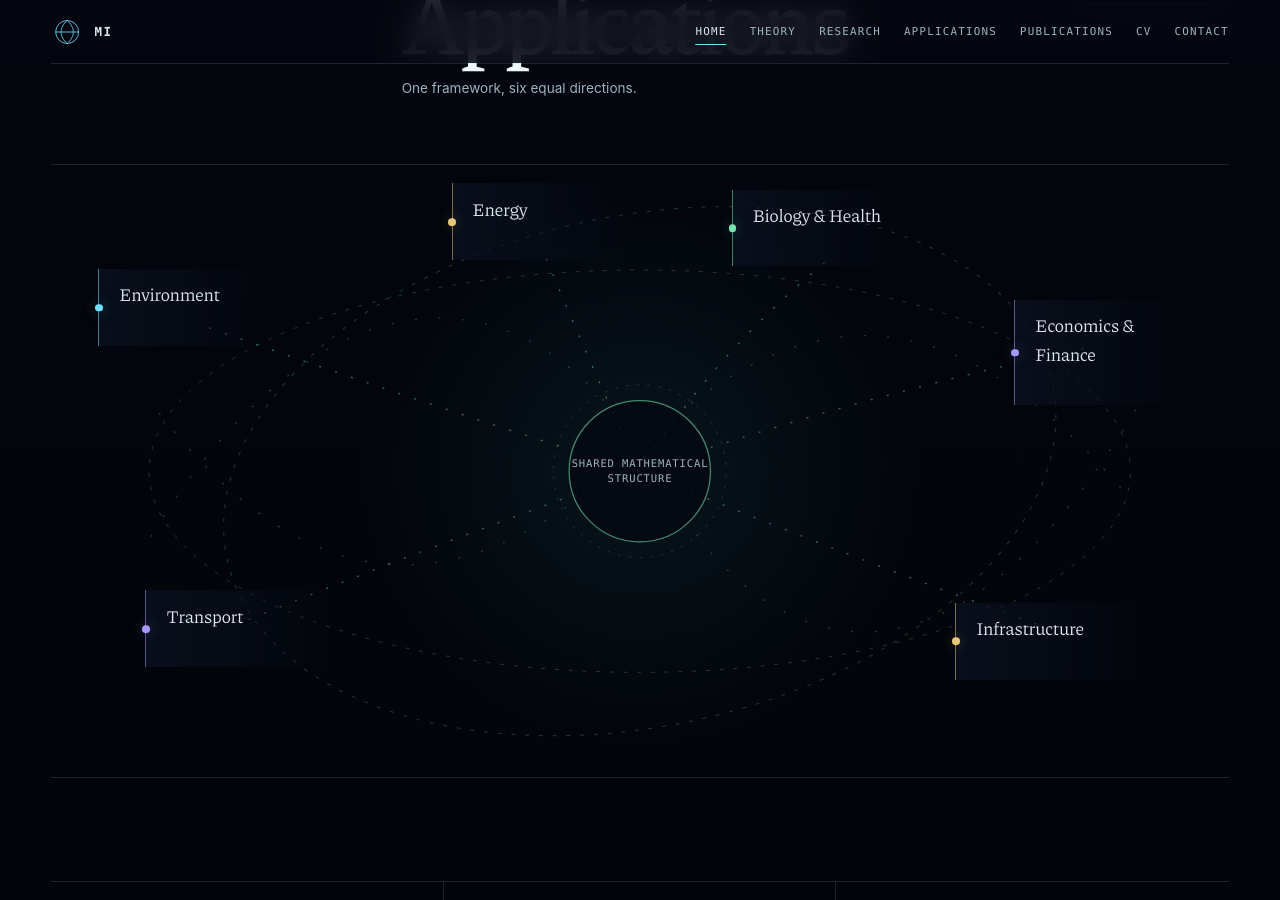
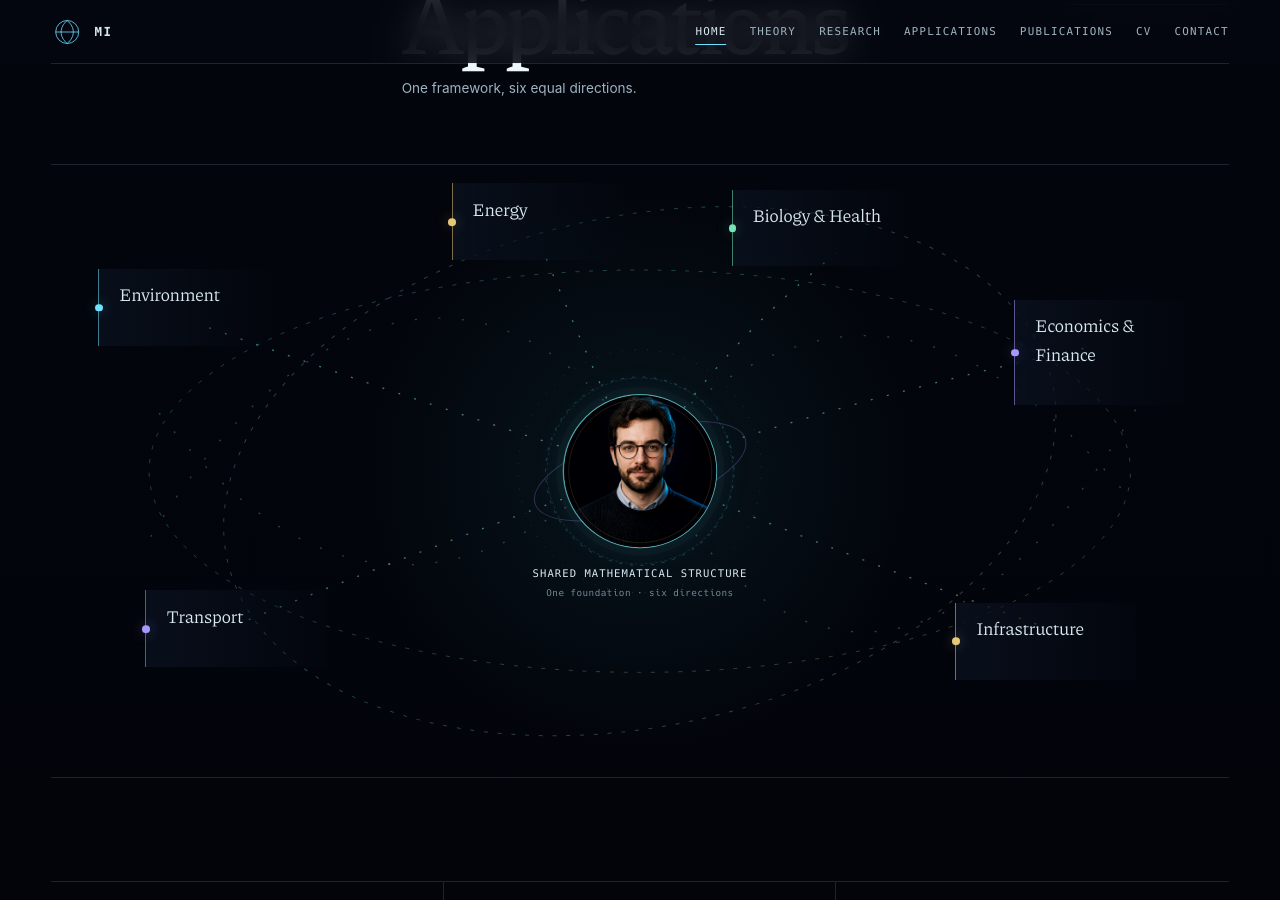
Before and after one commit to smikoiv/MichaelIv-Quantum_AI_research, a Jekyll site: the page built from index.html, in a window 1280 px wide and 900 px high, scrolled down 2750 px. Built offline with Jekyll 4.4.1, drawn with Linux system fonts in a browser that asks for light colours.

Commit message:
feat: anchor applications field with portrait core

```diff
--- a/_includes/application-field.html
+++ b/_includes/application-field.html
@@ -21,9 +21,9 @@
       <path d="M600 300Q820 224 1056 174"></path>
       <path d="M600 300Q820 390 1010 458"></path>
     </g>
-    <circle class="application-field__core-orbit application-field__core-orbit--outer" cx="600" cy="300" r="112"></circle>
-    <circle class="application-field__core-orbit" cx="600" cy="300" r="88"></circle>
-    <circle class="application-field__core" cx="600" cy="300" r="72"></circle>
+    <circle class="application-field__core-orbit application-field__core-orbit--outer" cx="600" cy="300" r="124"></circle>
+    <circle class="application-field__core-orbit" cx="600" cy="300" r="96"></circle>
+    <circle class="application-field__core" cx="600" cy="300" r="78"></circle>
   </svg>
   <svg class="application-field__map application-field__map--mobile" viewBox="0 0 360 440" role="presentation" aria-hidden="true">
     <defs>
@@ -46,11 +46,19 @@
       <path d="M180 220Q124 306 75 370"></path>
       <path d="M180 220Q236 306 285 370"></path>
     </g>
-    <circle class="application-field__core-orbit application-field__core-orbit--outer" cx="180" cy="220" r="62"></circle>
-    <circle class="application-field__core-orbit" cx="180" cy="220" r="49"></circle>
-    <circle class="application-field__core" cx="180" cy="220" r="39"></circle>
+    <circle class="application-field__core-orbit application-field__core-orbit--outer" cx="180" cy="220" r="66"></circle>
+    <circle class="application-field__core-orbit" cx="180" cy="220" r="52"></circle>
+    <circle class="application-field__core" cx="180" cy="220" r="43"></circle>
   </svg>
-  <p class="application-field__core-label">Shared mathematical structure</p>
+  <figure class="application-field__portrait">
+    <div class="application-field__portrait-frame">
+      <img src="{{ '/assets/images/michael-iv-portrait.jpg' | relative_url }}" alt="Portrait of Michael Miko Iv" width="720" height="720" decoding="async" fetchpriority="high">
+    </div>
+    <figcaption>
+      <span>Shared mathematical structure</span>
+      <small>One foundation · six directions</small>
+    </figcaption>
+  </figure>
   <div class="application-field__nodes">
     {% for item in site.data.applications %}
       <a class="application-field__node application-field__node--{{ forloop.index }}" id="{{ item.title | slugify }}" href="{{ item.link | relative_url }}" data-application-node data-application-index="{{ forloop.index0 }}">
--- a/_sass/_pages.scss
+++ b/_sass/_pages.scss
@@ -361,7 +361,7 @@
   stroke: url(#application-flow);
   stroke-width: 1;
   stroke-dasharray: 4 10;
-  opacity: 0.24;
+  opacity: 0.28;
 }
 
 .application-field__orbits path {
@@ -376,7 +376,7 @@
 }
 
 .application-field__radials path {
-  opacity: 0.44;
+  opacity: 0.52;
   stroke-dasharray: 2 15;
   transition: opacity 220ms ease, stroke-width 220ms ease;
   animation: application-current 20s linear infinite;
@@ -391,37 +391,141 @@
 
 .application-field__core-orbit {
   fill: none;
-  stroke: rgba(113, 225, 255, 0.18);
+  stroke: rgba(113, 225, 255, 0.25);
   stroke-width: 1;
   stroke-dasharray: 3 8;
 }
 
 .application-field__core-orbit--outer {
-  stroke: rgba(168, 151, 255, 0.13);
+  stroke: rgba(168, 151, 255, 0.2);
   stroke-dasharray: 1 12;
 }
 
 .application-field__core {
-  fill: rgba(5, 8, 17, 0.82);
-  stroke: rgba(116, 230, 178, 0.58);
+  fill: rgba(5, 8, 17, 0.9);
+  stroke: rgba(116, 230, 178, 0.48);
   stroke-width: 1.25;
 }
 
-.application-field__core-label {
+.application-field__portrait {
   position: absolute;
   top: 50%;
   left: 50%;
   z-index: 2;
-  width: 11.5rem;
+  width: clamp(9.25rem, 12vw, 11.5rem);
   margin: 0;
+  text-align: center;
+  transform: translate(-50%, -50%);
+  pointer-events: none;
+}
+
+.application-field__portrait::before,
+.application-field__portrait::after {
+  position: absolute;
+  top: 50%;
+  left: 50%;
+  z-index: -1;
+  border: 1px solid rgba(113, 225, 255, 0.24);
+  border-radius: 50%;
+  content: "";
+  transform: translate(-50%, -50%);
+  transition: border-color 320ms ease, opacity 320ms ease, transform 700ms var(--ease);
+}
+
+.application-field__portrait::before {
+  width: 144%;
+  height: 52%;
+  border-color: rgba(168, 151, 255, 0.25);
+  transform: translate(-50%, -50%) rotate(-17deg);
+}
+
+.application-field__portrait::after {
+  width: 122%;
+  aspect-ratio: 1;
+  border-style: dashed;
+  opacity: 0.55;
+}
+
+.application-field__portrait-frame {
+  position: relative;
+  width: 100%;
+  aspect-ratio: 1;
+  overflow: hidden;
+  padding: 0.22rem;
+  border: 1px solid rgba(113, 225, 255, 0.5);
+  border-radius: 50%;
+  background: linear-gradient(145deg, rgba(113, 225, 255, 0.13), rgba(168, 151, 255, 0.08));
+  box-shadow:
+    0 0 0 0.45rem rgba(113, 225, 255, 0.025),
+    0 0 2.2rem rgba(70, 155, 196, 0.12);
+  transition: border-color 260ms ease, box-shadow 320ms ease, transform 500ms var(--ease);
+}
+
+.application-field__portrait-frame::after {
+  position: absolute;
+  inset: 0.22rem;
+  border: 1px solid rgba(231, 200, 120, 0.13);
+  border-radius: 50%;
+  content: "";
+}
+
+.application-field__portrait img {
+  width: 100%;
+  height: 100%;
+  border-radius: 50%;
+  object-fit: cover;
+  object-position: 50% 42%;
+  filter: saturate(0.9) contrast(1.04) brightness(0.94);
+  transform: scale(1.07);
+}
+
+.application-field__portrait figcaption {
+  position: absolute;
+  top: calc(100% + 1.15rem);
+  left: 50%;
+  width: 17rem;
   color: var(--text-soft);
   font-family: var(--mono);
+  line-height: 1.45;
+  transform: translateX(-50%);
+}
+
+.application-field__portrait figcaption span,
+.application-field__portrait figcaption small {
+  display: block;
+}
+
+.application-field__portrait figcaption span {
+  color: var(--text);
   font-size: 0.66rem;
-  letter-spacing: 0.08em;
-  line-height: 1.4;
-  text-align: center;
+  letter-spacing: 0.1em;
   text-transform: uppercase;
-  transform: translate(-50%, -50%);
+}
+
+.application-field__portrait figcaption small {
+  margin-top: 0.25rem;
+  color: var(--text-faint);
+  font-size: 0.58rem;
+  letter-spacing: 0.05em;
+}
+
+.application-field[data-active-application] .application-field__portrait::before {
+  border-color: rgba(113, 225, 255, 0.44);
+  transform: translate(-50%, -50%) rotate(-13deg) scale(1.025);
+}
+
+.application-field[data-active-application] .application-field__portrait::after {
+  border-color: rgba(168, 151, 255, 0.38);
+  opacity: 0.9;
+  transform: translate(-50%, -50%) rotate(3deg);
+}
+
+.application-field[data-active-application] .application-field__portrait-frame {
+  border-color: rgba(113, 225, 255, 0.72);
+  box-shadow:
+    0 0 0 0.45rem rgba(113, 225, 255, 0.04),
+    0 0 2.6rem rgba(70, 155, 196, 0.16);
+  transform: scale(1.018);
 }
 
 .application-field__node {
@@ -491,7 +595,7 @@
 @for $index from 1 through 6 {
   .application-field[data-active-application="#{$index - 1}"] .application-field__radials path:nth-child(#{$index}) {
     stroke-width: 2;
-    opacity: 0.82;
+    opacity: 0.9;
   }
 }
 
--- a/_sass/_responsive.scss
+++ b/_sass/_responsive.scss
@@ -244,10 +244,31 @@
     stroke: url(#application-flow-mobile);
   }
 
-  .application-field__core-label {
-    top: 50%;
+  .application-field__portrait {
     width: 5.5rem;
+  }
+
+  .application-field__portrait-frame {
+    padding: 0.15rem;
+  }
+
+  .application-field__portrait-frame::after {
+    inset: 0.15rem;
+  }
+
+  .application-field__portrait figcaption {
+    top: calc(100% + 0.8rem);
+    width: 14rem;
+  }
+
+  .application-field__portrait figcaption span {
     font-size: 0.52rem;
+    letter-spacing: 0.075em;
+  }
+
+  .application-field__portrait figcaption small {
+    margin-top: 0.12rem;
+    font-size: 0.5rem;
   }
 
   .application-field__nodes {
--- a/assets/js/visualizations/applications.js
+++ b/assets/js/visualizations/applications.js
@@ -6,14 +6,22 @@ export function initializeApplicationFields() {
       nodes.forEach((node, nodeIndex) => node.classList.toggle('is-active', nodeIndex === index));
     };
 
+    const clear = () => {
+      delete field.dataset.activeApplication;
+      nodes.forEach((node) => node.classList.remove('is-active'));
+    };
+
     nodes.forEach((node, index) => {
       node.addEventListener('pointerenter', () => activate(index));
       node.addEventListener('focus', () => activate(index));
     });
 
     field.addEventListener('pointerleave', () => {
-      delete field.dataset.activeApplication;
-      nodes.forEach((node) => node.classList.remove('is-active'));
+      if (!field.contains(document.activeElement)) clear();
+    });
+
+    field.addEventListener('focusout', (event) => {
+      if (!field.contains(event.relatedTarget)) clear();
     });
   });
 }
```
Also changed, not shown: assets/images/michael-iv-portrait.jpg (added).
